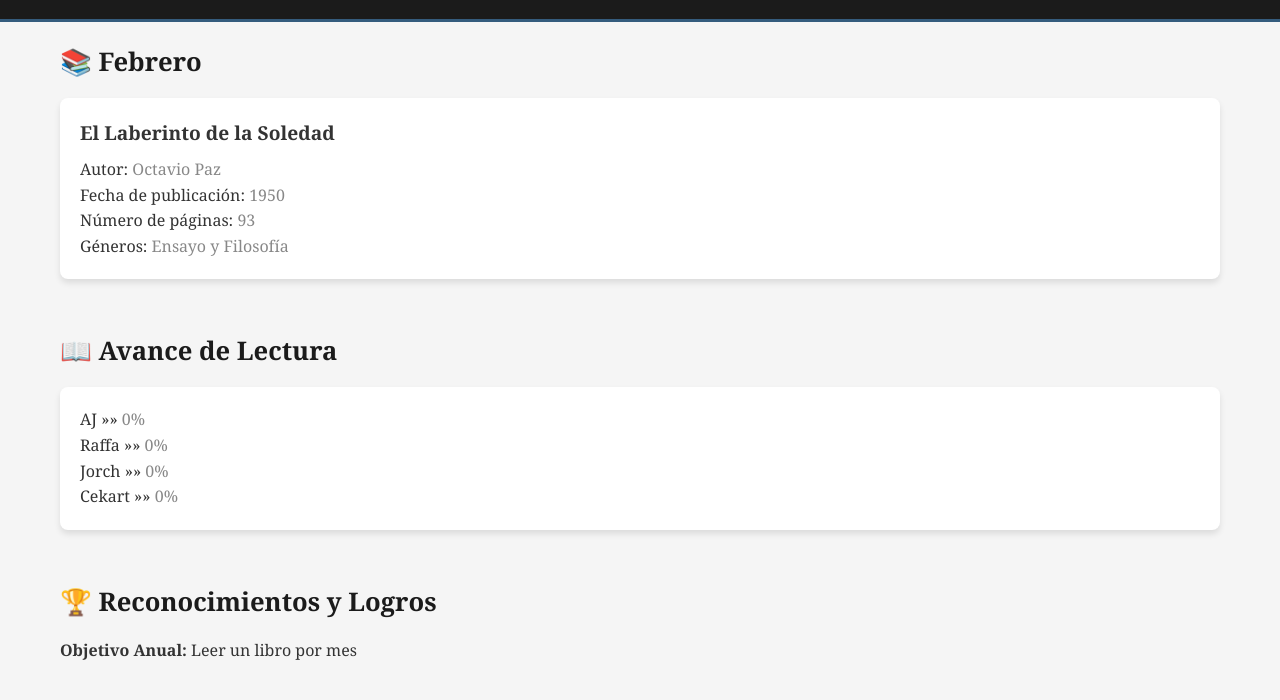
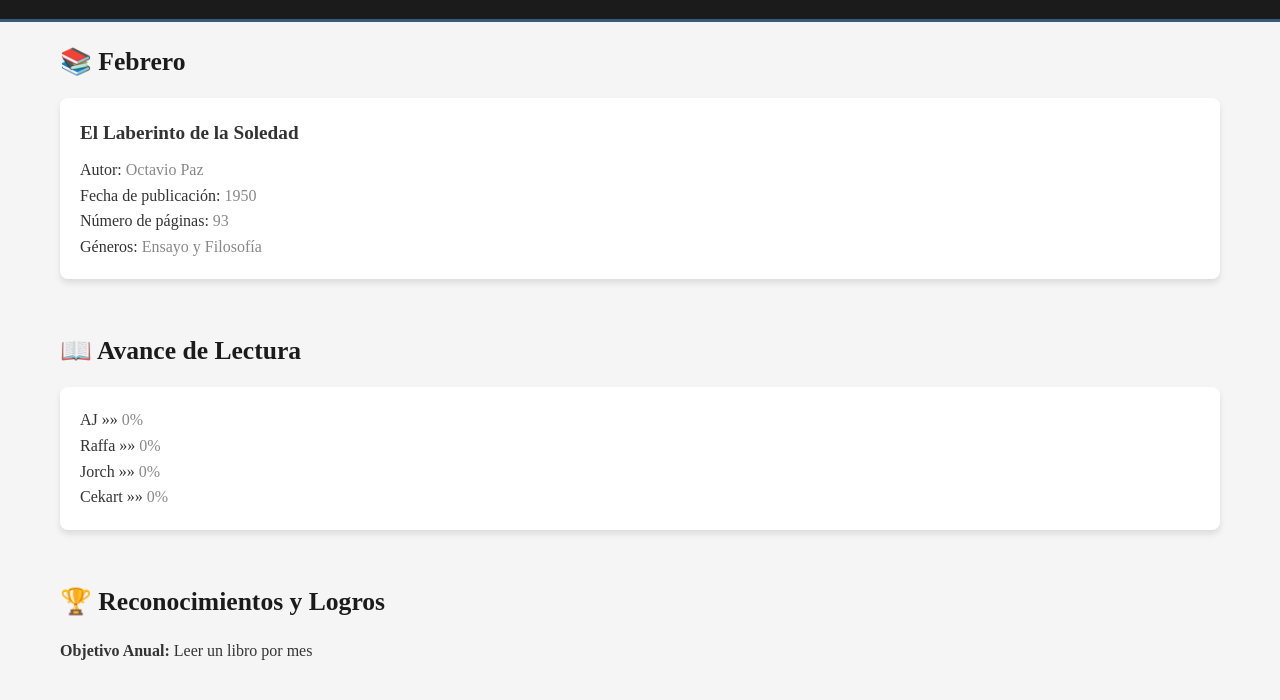
Before and after one commit to deLibroenLibroconAJ/deLibroenLibroconAJ.github.io, a plain HTML site: page index.html in a window 1280 px wide. Shown: the part 128-828 px from the top of the page. Drawn offline with Linux system fonts and the light colour scheme.

Commit message:
Rev 0.97 - Merriweather font

```diff
--- a/index.html
+++ b/index.html
@@ -14,7 +14,7 @@
         }
 
         body {
-            font-family: Georgia;
+            font-family: Merriweather;
             background-color: #f5f5f5;
             color: #333;
             line-height: 1.6;
```
